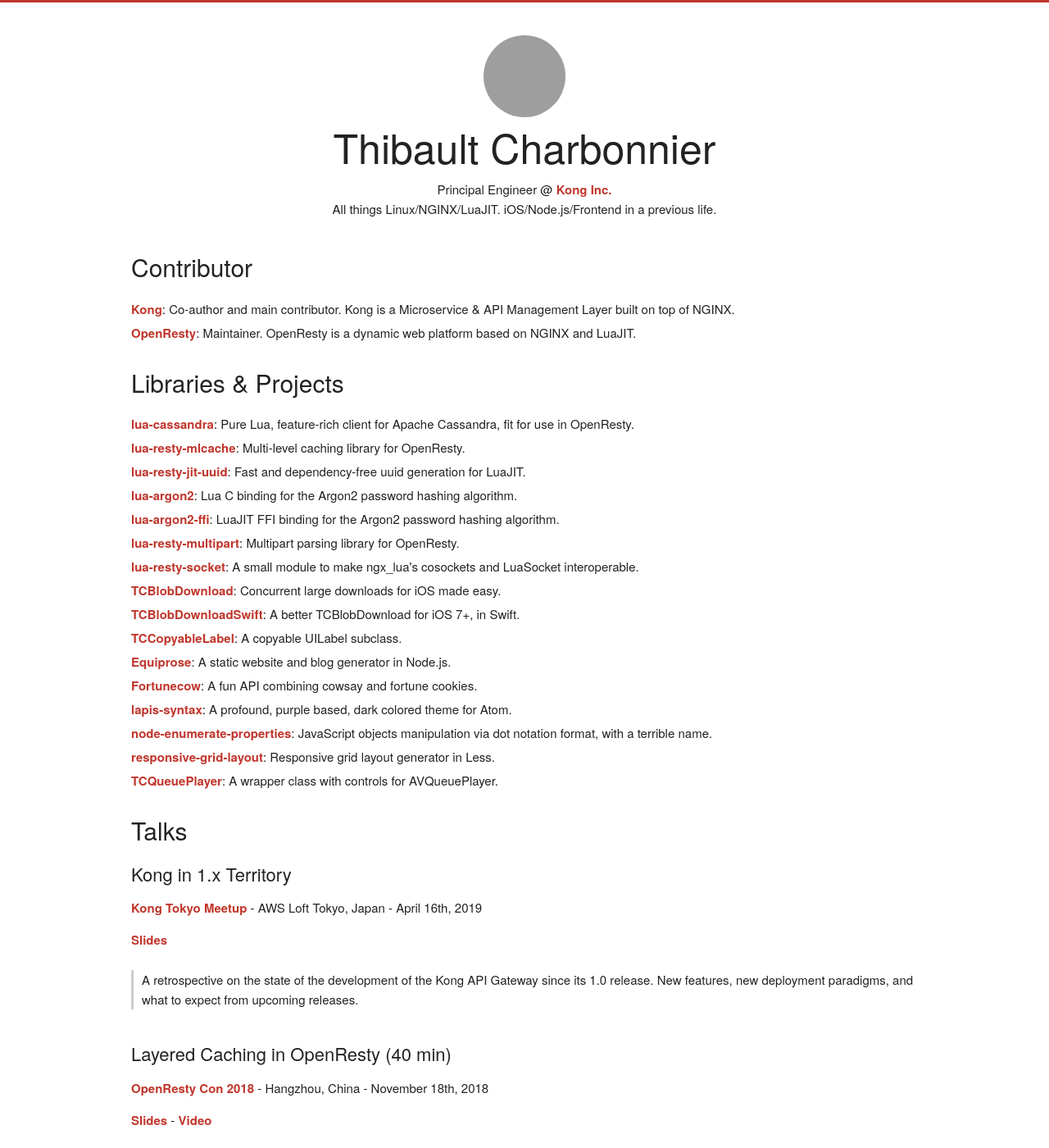
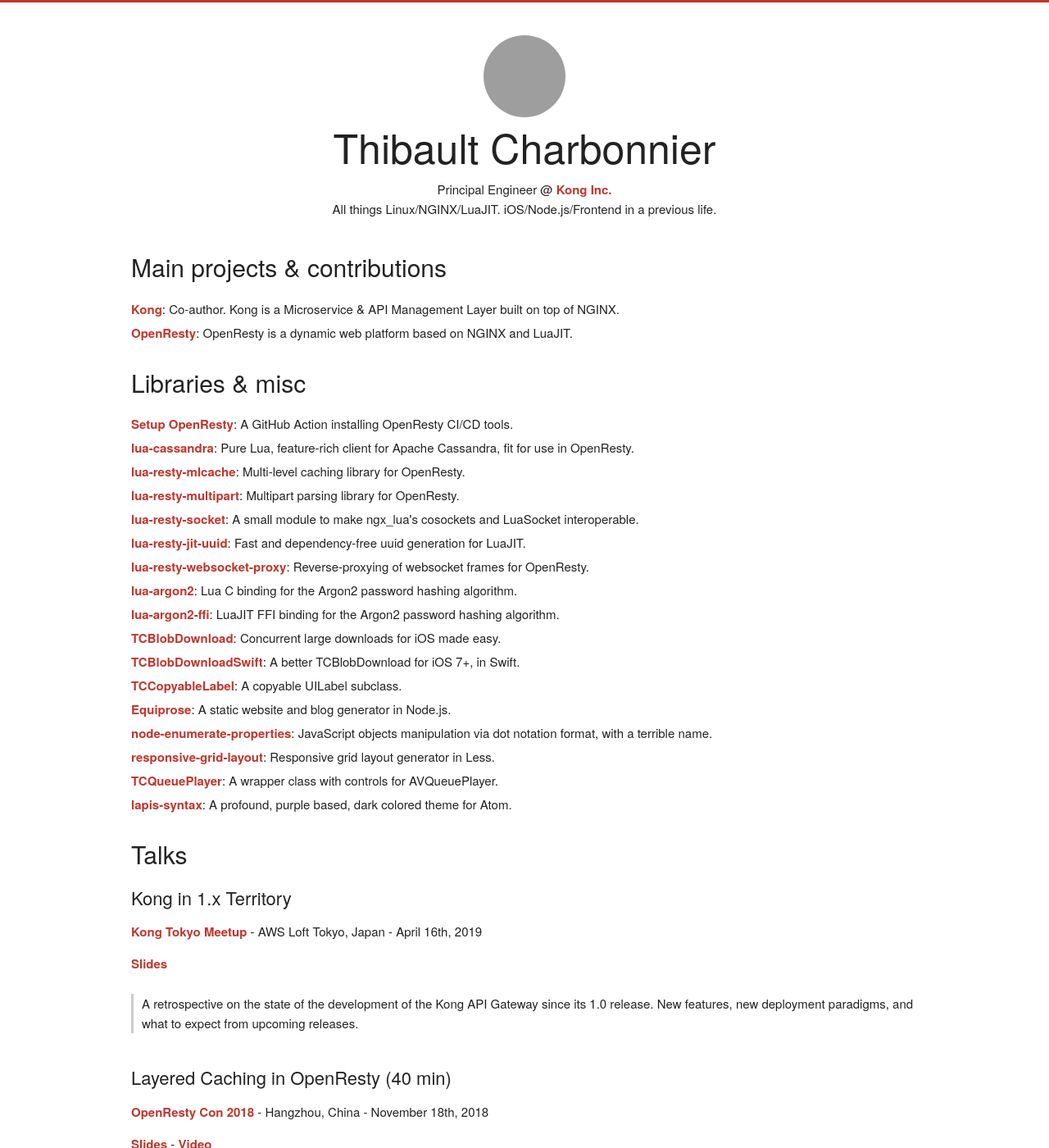
Before and after one commit to thibaultcha/chasum.net, a Jekyll site: the page built from site/index.html, in a window 1280 px wide and 1400 px high. Shown: the whole window at 82% size. Built offline with Jekyll 4.4.1, drawn with Linux system fonts in a browser that asks for light colours; grey boxes are pictures that could not be loaded.

Commit message:
content(*) add a couple new projects and overall update

```diff
--- a/site/_data/open_source.yml
+++ b/site/_data/open_source.yml
@@ -1,75 +1,79 @@
 contributor:
   -
     name: Kong
-    link: https://github.com/Mashape/kong
-    description: "Co-author and main contributor. Kong is a Microservice & API Management Layer built on top of NGINX."
+    link: https://github.com/Kong/kong
+    description: "Co-author. Kong is a Microservice & API Management Layer built on top of NGINX."
   -
     name: OpenResty
     link: https://openresty.org
-    description: "Maintainer. OpenResty is a dynamic web platform based on NGINX and LuaJIT."
+    description: "OpenResty is a dynamic web platform based on NGINX and LuaJIT."
 
 projects:
   -
+    name: Setup OpenResty
+    link: https://github.com/thibaultcha/setup-openresty
+    description: "A GitHub Action installing OpenResty CI/CD tools."
+  -
     name: lua-cassandra
-    link: https://github.com/thibaultCha/lua-cassandra
+    link: https://github.com/thibaultcha/lua-cassandra
     description: "Pure Lua, feature-rich client for Apache Cassandra, fit for use in OpenResty."
   -
     name: lua-resty-mlcache
     link: https://github.com/thibaultcha/lua-resty-mlcache
     description: "Multi-level caching library for OpenResty."
   -
-    name: lua-resty-jit-uuid
-    link: https://github.com/thibaultCha/lua-resty-jit-uuid
-    description: "Fast and dependency-free uuid generation for LuaJIT."
-  -
-    name: lua-argon2
-    link: https://github.com/thibaultCha/lua-argon2
-    description: "Lua C binding for the Argon2 password hashing algorithm."
-  -
-    name: lua-argon2-ffi
-    link: https://github.com/thibaultCha/lua-argon2-ffi
-    description: "LuaJIT FFI binding for the Argon2 password hashing algorithm."
-  -
     name: lua-resty-multipart
     link: https://github.com/thibaultcha/lua-resty-multipart
     description: "Multipart parsing library for OpenResty."
   -
     name: lua-resty-socket
-    link: https://github.com/thibaultCha/lua-resty-socket
+    link: https://github.com/thibaultcha/lua-resty-socket
     description: "A small module to make ngx_lua's cosockets and LuaSocket interoperable."
   -
+    name: lua-resty-jit-uuid
+    link: https://github.com/thibaultcha/lua-resty-jit-uuid
+    description: "Fast and dependency-free uuid generation for LuaJIT."
+  -
+    name: lua-resty-websocket-proxy
+    link: https://github.com/Kong/lua-resty-websocket-proxy
+    description: "Reverse-proxying of websocket frames for OpenResty."
+  -
+    name: lua-argon2
+    link: https://github.com/thibaultcha/lua-argon2
+    description: "Lua C binding for the Argon2 password hashing algorithm."
+  -
+    name: lua-argon2-ffi
+    link: https://github.com/thibaultcha/lua-argon2-ffi
+    description: "LuaJIT FFI binding for the Argon2 password hashing algorithm."
+  -
     name: TCBlobDownload
-    link: https://github.com/thibaultCha/TCBlobDownload
+    link: https://github.com/thibaultcha/TCBlobDownload
     description: Concurrent large downloads for iOS made easy.
   -
     name: TCBlobDownloadSwift
-    link: https://github.com/thibaultCha/TCBlobDownloadSwift
+    link: https://github.com/thibaultcha/TCBlobDownloadSwift
     description: "A better TCBlobDownload for iOS 7+, in Swift."
   -
     name: TCCopyableLabel
-    link: https://github.com/thibaultCha/TCCopyableLabel
+    link: https://github.com/thibaultcha/TCCopyableLabel
     description: A copyable UILabel subclass.
   -
     name: Equiprose
-    link: https://github.com/thibaultCha/Equiprose
+    link: https://github.com/thibaultcha/Equiprose
     description: A static website and blog generator in Node.js.
   -
-    name: Fortunecow
-    link: https://www.mashape.com/thibaultcha/fortunecow
-    description: A fun API combining cowsay and fortune cookies.
+    name: node-enumerate-properties
+    link: https://github.com/thibaultcha/node-enumerate-properties
+    description: JavaScript objects manipulation via dot notation format, with a terrible name.
+  -
+    name: responsive-grid-layout
+    link: https://github.com/thibaultcha/responsive-grid-layout
+    description: Responsive grid layout generator in Less.
+  -
+    name: TCQueuePlayer
+    link: https://github.com/thibaultcha/TCQueuePlayer
+    description: A wrapper class with controls for AVQueuePlayer.
   -
     name: lapis-syntax
     link: https://atom.io/themes/lapis-syntax
     description: "A profound, purple based, dark colored theme for Atom."
-  -
-    name: node-enumerate-properties
-    link: https://github.com/thibaultCha/node-enumerate-properties
-    description: JavaScript objects manipulation via dot notation format, with a terrible name.
-  -
-    name: responsive-grid-layout
-    link: https://github.com/thibaultCha/responsive-grid-layout
-    description: Responsive grid layout generator in Less.
-  -
-    name: TCQueuePlayer
-    link: https://github.com/thibaultCha/TCQueuePlayer
-    description: A wrapper class with controls for AVQueuePlayer.
--- a/site/index.html
+++ b/site/index.html
@@ -18,7 +18,7 @@
   <section class="twelve columns">
 
     <article class="category">
-      <h2><a name="contributions" href="#contributions">Contributor</a></h2>
+      <h2><a name="contributions" href="#contributions">Main projects &amp; contributions</a></h2>
       <ul>
         {% for project in site.data.open_source.contributor %}
           <li>{% if project.link %}<a href="{{ project.link }}">{{ project.name }}</a>{% else %}{{ project.name }}{% endif %}{% if project.description %}<span class="description">: {{ project.description }}</span>{% endif %}</li>
@@ -27,7 +27,7 @@
     </article>
 
     <article class="category">
-      <h2><a name="projects" href="#projects">Libraries &amp; Projects</a></h2>
+      <h2><a name="projects" href="#projects">Libraries &amp; misc</a></h2>
       <ul>
         {% for project in site.data.open_source.projects %}
           <li>{% if project.link %}<a href="{{ project.link }}">{{ project.name }}</a>{% else %}{{ project.name }}{% endif %}{% if project.description %}<span class="description">: {{ project.description }}</span>{% endif %}</li>
```
